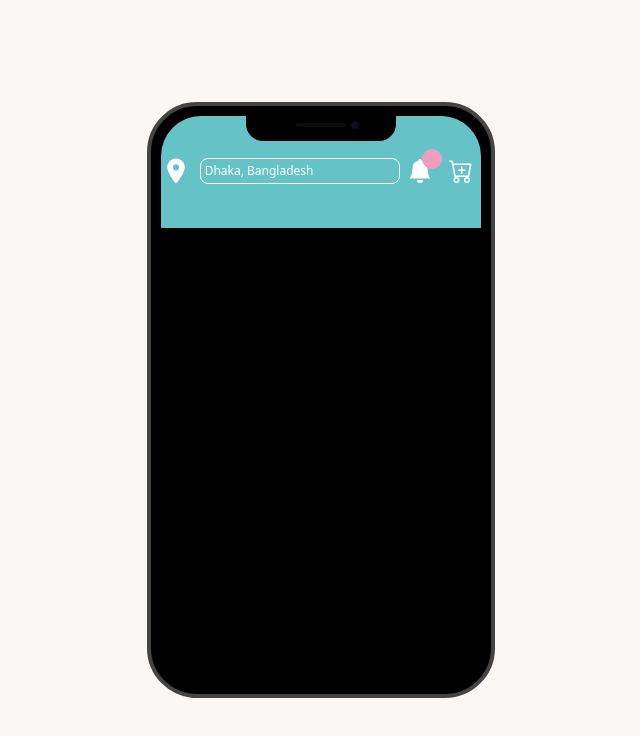
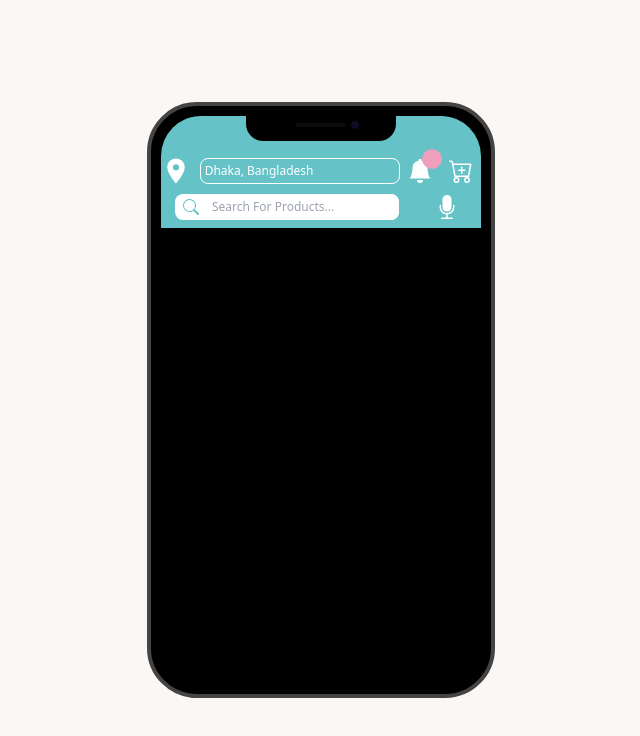
Before and after one commit to TaseenFuadJeem/putatoe, a React (Create React App) app: page / in a window 1280 px wide. Shown: the top 736 px of the page, without its empty margins (319-959 px from the left). Built offline with nearby package versions, Linux system fonts and the light colour scheme.

Commit message:
header fully completed

```diff
--- a/src/Components/AppInterface/Header.js
+++ b/src/Components/AppInterface/Header.js
@@ -1,6 +1,6 @@
 import React from 'react';
 import { MdLocationOn } from 'react-icons/md';
-import { BsFillBellFill, BsCartPlus } from 'react-icons/bs';
+import { BsFillBellFill, BsCartPlus, BsMicFill, BsSearch } from 'react-icons/bs';
 
 const Header = () => {
     return (
@@ -22,6 +22,16 @@ const Header = () => {
 
                 </div>
 
+                <div className='flex justify-around items-center mt-2'>
+
+                    <div className='flex items-center bg-white rounded-lg'>
+                        <BsSearch className='ml-2 text-primary' />
+                        <input placeholder="Search For Products..." className='text-white rounded-lg p-1 text-xs border border-white bg-white w-[200px] pl-3' type="text" />
+                    </div>
+                    <BsMicFill className='text-2xl text-white mx-2' />
+
+                </div>
+
             </div>
 
         </header>
```
